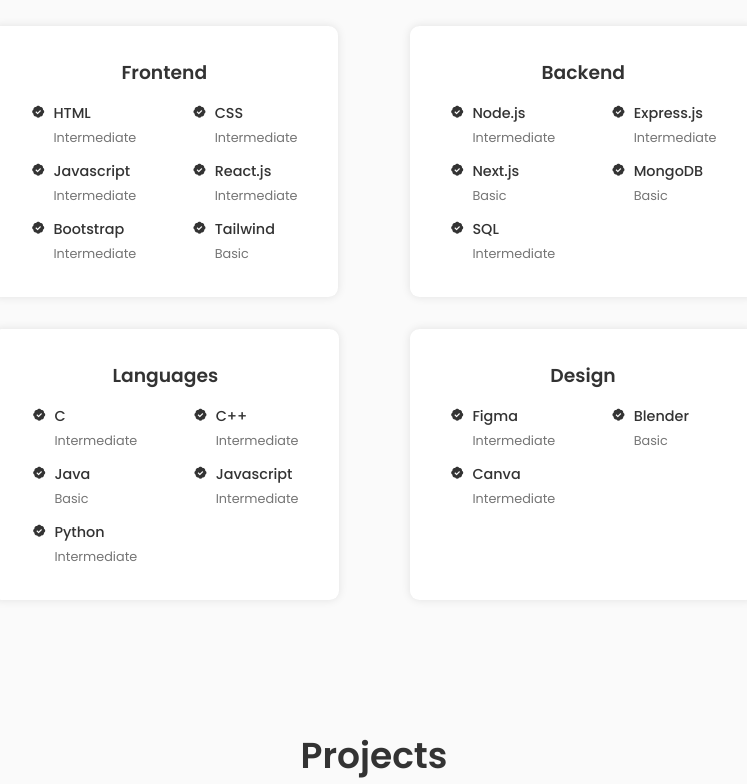
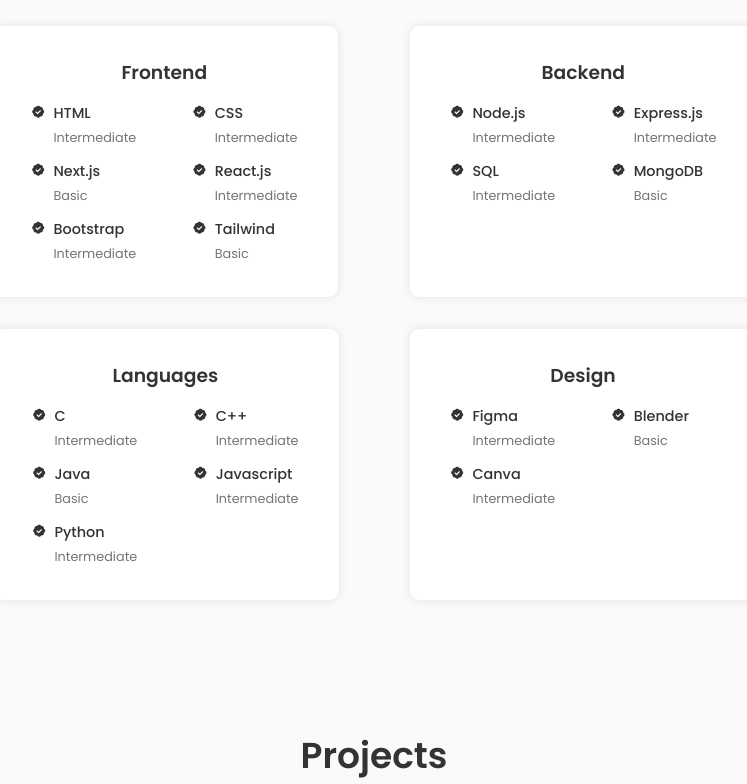
Before and after one commit to goyalaakarsh/Portfolio, a React (Vite) app: page / in a window 1280 px wide. Shown: the part 872-1656 px from the top of the page, without its empty margins (266-1013 px from the left). Built offline with nearby package versions, Linux system fonts and the light colour scheme.

Commit message:
Update Skills

```diff
--- a/src/components/skills/Backend.jsx
+++ b/src/components/skills/Backend.jsx
@@ -10,8 +10,8 @@
       VanillaTilt.init(tiltRef.current, {
         max: 25,
         speed: 400,
-        glare: true,
-        "max-glare": 0.5,
+        // glare: true,
+        // "max-glare": 0.5,
       });
     }
 
@@ -49,12 +49,12 @@
         </div>
 
         <div className="skills_group">
-          <div className="skills_data">
+        <div className="skills_data">
             <i className="bx bxs-badge-check"></i>
 
             <div>
-              <h3 className="skills_name">Next.js</h3>
-              <span className="skills_level">Basic</span>
+              <h3 className="skills_name">SQL</h3>
+              <span className="skills_level">Intermediate</span>
             </div>
           </div>
 
@@ -68,7 +68,7 @@
           </div>
         </div>
 
-        <div className="skills_group">
+        {/* <div className="skills_group">
         <div className="skills_data">
             <i className="bx bxs-badge-check"></i>
 
@@ -78,16 +78,16 @@
             </div>
           </div>
 
-          {/* <div className="skills_data">
+          <div className="skills_data">
             <i class='bx bxs-badge-check'></i>
 
             <div>
               <h3 className="skills_name">Tailwind</h3>
               <span className="skills_level">Basic</span>
             </div>
-          </div> */}
+          </div>
 
-        </div>
+        </div> */}
       </div>
     </div>
   );
--- a/src/components/skills/Design.jsx
+++ b/src/components/skills/Design.jsx
@@ -10,8 +10,8 @@
       VanillaTilt.init(tiltRef.current, {
         max: 25,
         speed: 400,
-        glare: true,
-        "max-glare": 0.5,
+        // glare: true,
+        // "max-glare": 0.5,
       });
     }
 
--- a/src/components/skills/Frontend.jsx
+++ b/src/components/skills/Frontend.jsx
@@ -10,8 +10,8 @@
       VanillaTilt.init(tiltRef.current, {
         max: 25,
         speed: 400,
-        glare: true,
-        "max-glare": 0.5,
+        // glare: true,
+        // "max-glare": 0.5,
       });
     }
 
@@ -53,8 +53,8 @@
             <i className="bx bxs-badge-check"></i>
 
             <div>
-              <h3 className="skills_name">Javascript</h3>
-              <span className="skills_level">Intermediate</span>
+              <h3 className="skills_name">Next.js</h3>
+              <span className="skills_level">Basic</span>
             </div>
           </div>
 
--- a/src/components/skills/ProgrammingLang.jsx
+++ b/src/components/skills/ProgrammingLang.jsx
@@ -10,8 +10,8 @@
       VanillaTilt.init(tiltRef.current, {
         max: 25,
         speed: 400,
-        glare: true,
-        "max-glare": 0.5,
+        // glare: true,
+        // "max-glare": 0.5,
       });
     }
 
```
